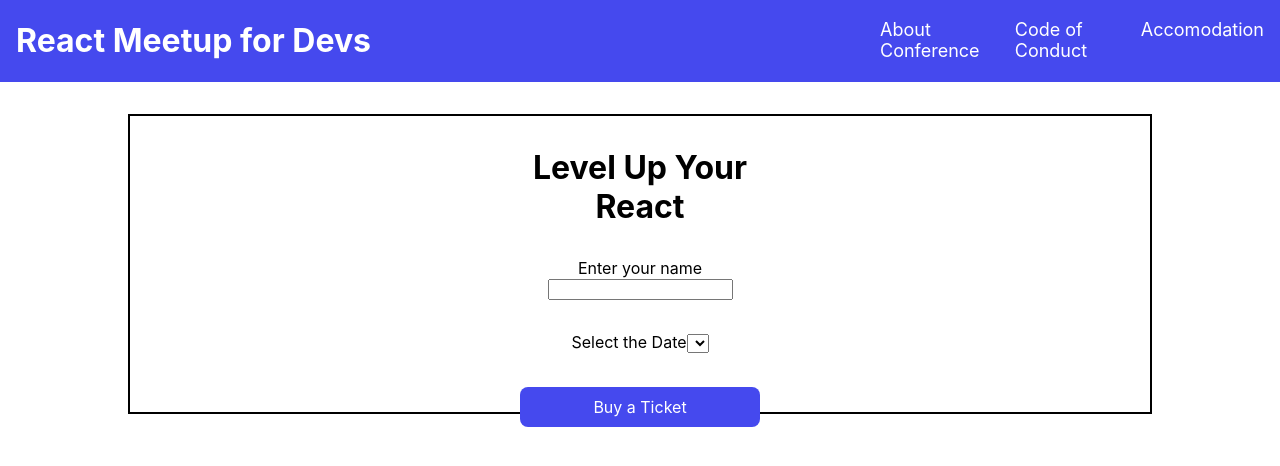
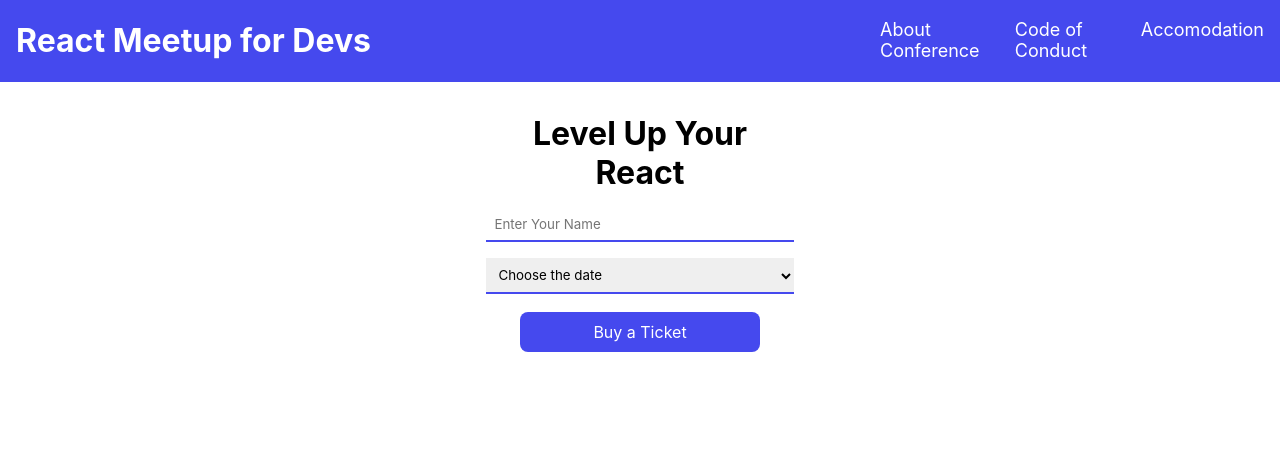
Before and after one commit to irakli12345/Responsive-React-Conference-App, a React (Create React App) app: page / in a window 1280 px wide. Shown: the top 466 px of the page. Built offline with nearby package versions, Linux system fonts and the light colour scheme.

Commit message:
styled inputs, buttons

```diff
--- a/src/App.css
+++ b/src/App.css
@@ -39,7 +39,6 @@ html {
   margin: 0 1rem;
 }
 .body {
-  border: 2px solid black;
   height: 300px;
   max-width: 80%;
   margin: 2rem auto;
@@ -50,7 +49,7 @@ html {
 .home > * {
   width: 30%;
   display: block;
-  margin: 2rem auto;
+  margin: 1rem auto;
 }
 .button {
   background-color: transparent;
@@ -78,3 +77,19 @@ html {
   color: #4549ee;
   border: 2px solid #4549ee;
 }
+input[type="text"] {
+  padding: 0.5rem;
+  border: 0;
+  border-bottom: 2px solid #4549ee;
+  font-family: inherit;
+}
+select {
+  padding: 0.5rem;
+  border: 0;
+  border-bottom: 2px solid #4549ee;
+  font-family: inherit;
+}
+input:focus,
+select:focus {
+  outline: none;
+}
--- a/src/components/Homepage.js
+++ b/src/components/Homepage.js
@@ -1,17 +1,14 @@
 function Homepage() {
   return (
-    <div class="home">
+    <div className="home">
       <h1 id="tagline">Level Up Your React</h1>
-      <label class="custom-field">
-        {" "}
-        <span className="placeholder">Enter your name</span>
-        <input type="text"></input>
-      </label>
-      <label class="custom-field">
-        {" "}
-        <span className="placeholder">Select the Date</span>
-        <select></select>
-      </label>
+      <input type="text" placeholder="Enter Your Name"></input>
+      <select>
+        <option selected>Choose the date</option>
+        <option>14th of August</option>
+        <option>15th of August</option>
+        <option>16th of August</option>
+      </select>
       <button className="button ticketButton">Buy a Ticket</button>
     </div>
   );
```
